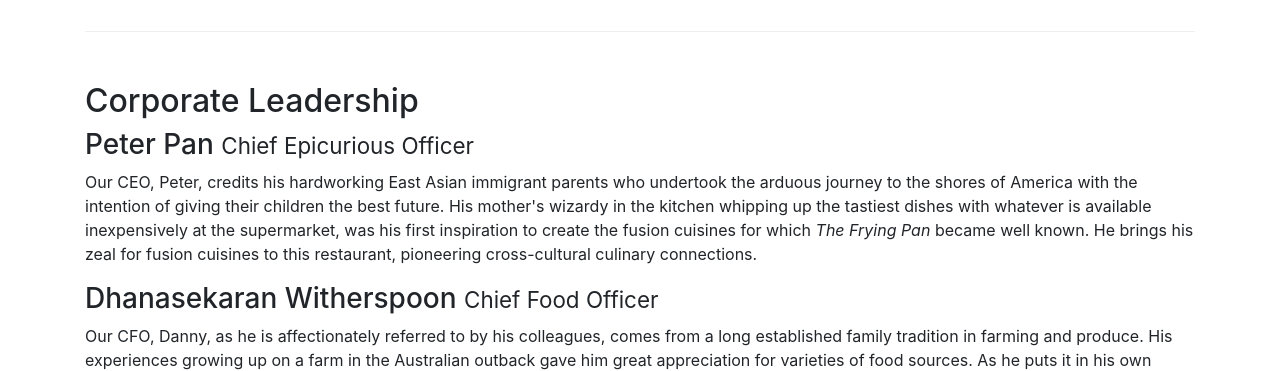
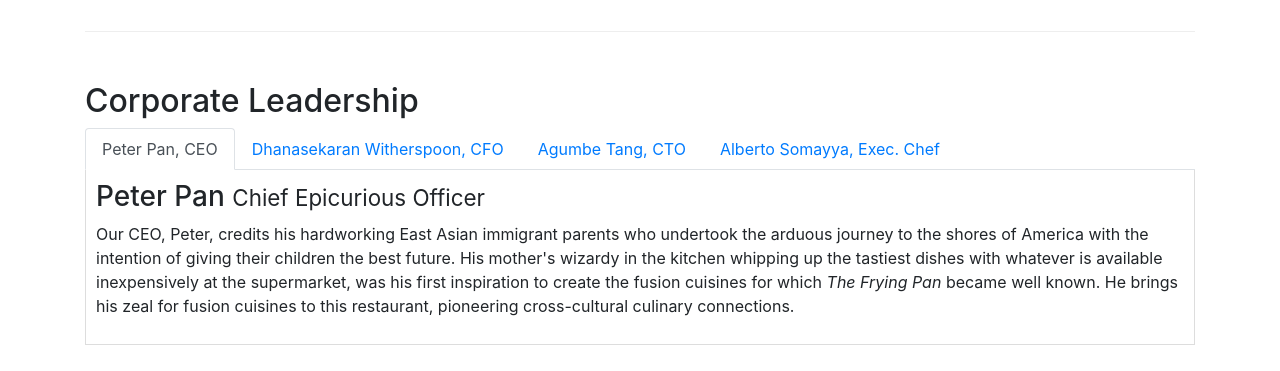
Before and after one commit to twilight-warlock/bootstrapbasics, a website: page aboutus.html in a window 1280 px wide. Shown: the part 940-1311 px from the top of the page. Drawn offline with nearby package versions, Linux system fonts and the light colour scheme.

Commit message:
Added nav tabs to about us

```diff
--- a/aboutus.html
+++ b/aboutus.html
@@ -154,48 +154,95 @@
       <div class="row row-content">
         <div>
           <h2>Corporate Leadership</h2>
+
+          <ul class="nav nav-tabs">
+            <li class="nav-item">
+              <a
+                href="#peter"
+                role="tab"
+                data-toggle="tab"
+                class="nav-link active"
+              >
+                Peter Pan, CEO
+              </a>
+            </li>
+            <li class="nav-item">
+              <a href="#danny" role="tab" data-toggle="tab" class="nav-link">
+                Dhanasekaran Witherspoon, CFO
+              </a>
+            </li>
+            <li class="nav-item">
+              <a href="#agumbe" role="tab" data-toggle="tab" class="nav-link">
+                Agumbe Tang, CTO
+              </a>
+            </li>
+            <li class="nav-item">
+              <a href="#alberto" role="tab" data-toggle="tab" class="nav-link">
+                Alberto Somayya, Exec. Chef
+              </a>
+            </li>
+          </ul>
+
+          <div class="tab-content">
+            <div class="tab-pane fade show active" id="peter" role="tab-panel">
               <h3>Peter Pan <small>Chief Epicurious Officer</small></h3>
               <p class="d-none d-sm-block">
-            Our CEO, Peter, credits his hardworking East Asian immigrant parents
-            who undertook the arduous journey to the shores of America with the
-            intention of giving their children the best future. His mother's
-            wizardy in the kitchen whipping up the tastiest dishes with whatever
-            is available inexpensively at the supermarket, was his first
-            inspiration to create the fusion cuisines for which
-            <em>The Frying Pan</em> became well known. He brings his zeal for
-            fusion cuisines to this restaurant, pioneering cross-cultural
-            culinary connections.
+                Our CEO, Peter, credits his hardworking East Asian immigrant
+                parents who undertook the arduous journey to the shores of
+                America with the intention of giving their children the best
+                future. His mother's wizardy in the kitchen whipping up the
+                tastiest dishes with whatever is available inexpensively at the
+                supermarket, was his first inspiration to create the fusion
+                cuisines for which
+                <em>The Frying Pan</em> became well known. He brings his zeal
+                for fusion cuisines to this restaurant, pioneering
+                cross-cultural culinary connections.
               </p>
-          <h3>Dhanasekaran Witherspoon <small>Chief Food Officer</small></h3>
+            </div>
+
+            <div class="tab-pane fade" id="danny" role="tab-panel">
+              <h3>
+                Dhanasekaran Witherspoon <small>Chief Food Officer</small>
+              </h3>
               <p class="d-none d-sm-block">
                 Our CFO, Danny, as he is affectionately referred to by his
                 colleagues, comes from a long established family tradition in
                 farming and produce. His experiences growing up on a farm in the
-            Australian outback gave him great appreciation for varieties of food
-            sources. As he puts it in his own words,
+                Australian outback gave him great appreciation for varieties of
+                food sources. As he puts it in his own words,
                 <em
-              >Everything that runs, wins, and everything that stays, pays!</em
+                  >Everything that runs, wins, and everything that stays,
+                  pays!</em
                 >
               </p>
+            </div>
+
+            <div class="tab-pane fade" id="agumbe" role="tab-panel">
               <h3>Agumbe Tang <small>Chief Taste Officer</small></h3>
               <p class="d-none d-sm-block">
-            Blessed with the most discerning gustatory sense, Agumbe, our CTO,
-            personally ensures that every dish that we serve meets his exacting
-            tastes. Our chefs dread the tongue lashing that ensues if their dish
-            does not meet his exacting standards. He lives by his motto,
+                Blessed with the most discerning gustatory sense, Agumbe, our
+                CTO, personally ensures that every dish that we serve meets his
+                exacting tastes. Our chefs dread the tongue lashing that ensues
+                if their dish does not meet his exacting standards. He lives by
+                his motto,
                 <em>You click only if you survive my lick.</em>
               </p>
+            </div>
+
+            <div class="tab-pane fade" id="alberto" role="tab-panel">
               <h3>Alberto Somayya <small>Executive Chef</small></h3>
               <p class="d-none d-sm-block">
                 Award winning three-star Michelin chef with wide International
                 experience having worked closely with whos-who in the culinary
-            world, he specializes in creating mouthwatering Indo-Italian fusion
-            experiences. He says,
+                world, he specializes in creating mouthwatering Indo-Italian
+                fusion experiences. He says,
                 <em
-              >Put together the cuisines from the two craziest cultures, and you
-              get a winning hit! Amma Mia!</em
+                  >Put together the cuisines from the two craziest cultures, and
+                  you get a winning hit! Amma Mia!</em
                 >
               </p>
+            </div>
+          </div>
         </div>
       </div>
 
--- a/css/styles.css
+++ b/css/styles.css
@@ -36,3 +36,9 @@ body {
 .navbar-dark {
   background-color: #512da8;
 }
+
+.tab-content {
+  border: 1px solid #ddd;
+  border-top: 0;
+  padding: 10px;
+}
```
Lines whose indentation alone changed are shown as unchanged.
